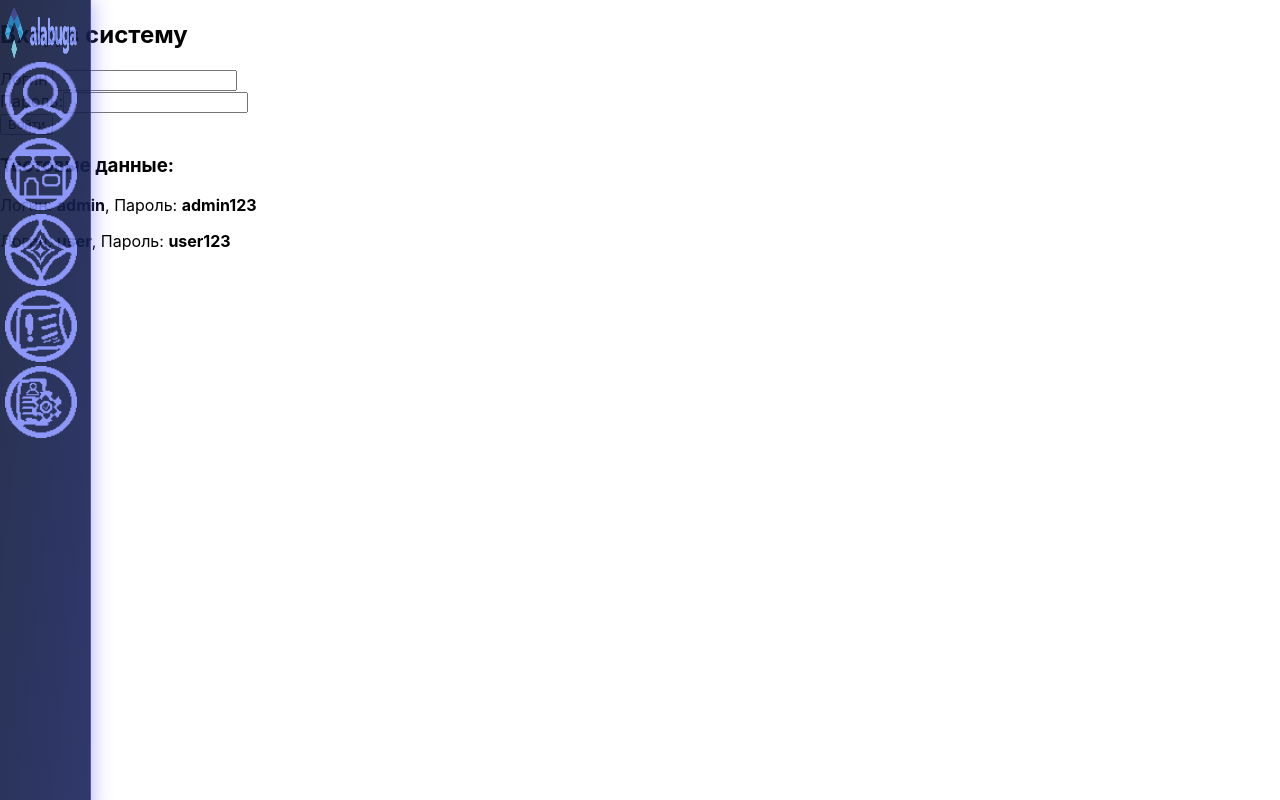
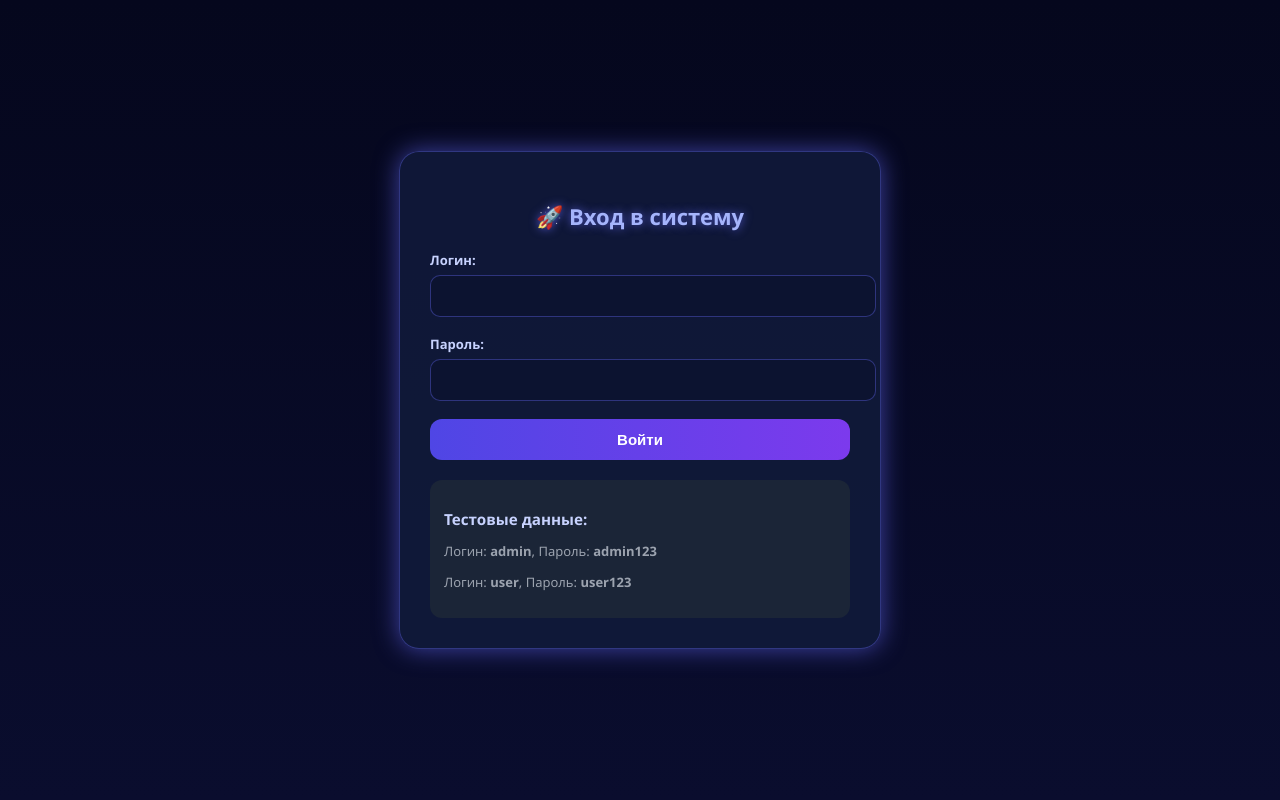
Before and after one commit to LismondT/Hacatone, a React (Create React App) app: page /login in a window 1280 px wide. Built offline with nearby package versions, Linux system fonts and the light colour scheme.

Commit message:
логин

```diff
--- a/src/App.js
+++ b/src/App.js
@@ -2,6 +2,7 @@
 import './App.css';
 import Cabinet from './pages/user/cabinet/cabinet.jsx';
 import { BrowserRouter as Router, Routes, Route } from 'react-router-dom';
+import { useLocation } from 'react-router-dom';
 import LeftBar from './components/leftBar/leftBar.jsx';
 import ShopPage from './pages/user/shop/shop.jsx';
 import ArtefactsPage from './pages/user/artefact/artefact.jsx';
@@ -12,49 +13,61 @@ import MissionPage from './pages/user/missionPage/MissionPage.jsx';
 import CreateMission from './pages/hr/mission/Mission.jsx';
 import OnboardingPage from './pages/user/onboarding/onboarding.jsx';
 
-function App() {
+function Layout() {
+  const location = useLocation();
+  const hideLeftBarRoutes = ["/login"]; // страницы, где скрываем LeftBar
+  const shouldHideLeftBar = hideLeftBarRoutes.includes(location.pathname);
+
   return (
-    <Router>
     <div className="App">
-        <LeftBar />
+      {!shouldHideLeftBar && <LeftBar />}
       <Routes>
         <Route
-						path='/login'
+          path="/login"
           element={
             <ProtectedRoute requireAuth={false}>
               <LoginForm />
             </ProtectedRoute>
-            } />
+          }
+        />
         <Route
-						path='/'
+          path="/"
           element={
             <ProtectedRoute>
               <OnboardingPage />
             </ProtectedRoute>
-					} />
+          }
+        />
         <Route
-						path='/cabinet'
+          path="/cabinet"
           element={
             <ProtectedRoute>
               <Cabinet />
             </ProtectedRoute>
-						} />
+          }
+        />
         <Route
-						path='/shop'
+          path="/shop"
           element={
             <ProtectedRoute>
               <ShopPage />
             </ProtectedRoute>
-						} />
-          <Route path='/artefacts' element={<ArtefactsPage />} />
-					<Route path='/missionsList' element={<MissionsListPage />} />
-					<Route path='/missionsList/:id' element={<MissionPage />} />
-					<Route path='/onboarding' element={<OnboardingPage />} />
-		  <Route path='/hr/create-mission' element={<CreateMission />} />
+          }
+        />
+        <Route path="/artefacts" element={<ArtefactsPage />} />
+        <Route path="/missionsList" element={<MissionsListPage />} />
+        <Route path="/missionsList/:id" element={<MissionPage />} />
+        <Route path="/onboarding" element={<OnboardingPage />} />
+        <Route path="/hr/create-mission" element={<CreateMission />} />
       </Routes>
     </div>
+  );
+}
+
+export default function App() {
+  return (
+    <Router>
+      <Layout />
     </Router>
   );
 }
-
-export default App;
--- /dev/null
+++ b/src/pages/login/LoginForm.css
@@ -0,0 +1,113 @@
+/* Общий фон */
+.login-page {
+  min-height: 100vh;
+  background: linear-gradient(to bottom, #05071d, #0a0d2e);
+  display: flex;
+  align-items: center;
+  justify-content: center;
+  color: white;
+  font-family: 'Segoe UI', sans-serif;
+  width: 100%;
+}
+
+/* Контейнер */
+.login-box {
+  background: rgba(17, 26, 58, 0.9);
+  border: 1px solid rgba(99, 102, 241, 0.4);
+  border-radius: 20px;
+  padding: 30px;
+  width: 100%;
+  max-width: 420px;
+  box-shadow: 0 0 25px rgba(99, 102, 241, 0.6);
+}
+
+/* Заголовок */
+.login-title {
+  font-size: 22px;
+  font-weight: bold;
+  text-align: center;
+  margin-bottom: 20px;
+  color: #a5b4fc;
+  text-shadow: 0 0 10px rgba(99, 102, 241, 0.8);
+}
+
+/* Ошибка */
+.login-error {
+  margin-bottom: 16px;
+  padding: 12px;
+  background: rgba(239, 68, 68, 0.2);
+  border: 1px solid #ef4444;
+  color: #fca5a5;
+  border-radius: 10px;
+  text-align: center;
+}
+
+/* Поля */
+.form-group {
+  margin-bottom: 18px;
+}
+
+.form-group label {
+  display: block;
+  font-size: 13px;
+  font-weight: 600;
+  color: #c7d2fe;
+  margin-bottom: 6px;
+}
+
+.form-group input {
+  width: 100%;
+  padding: 12px;
+  border-radius: 10px;
+  border: 1px solid rgba(99, 102, 241, 0.4);
+  background: #0c1330;
+  color: white;
+  font-size: 14px;
+  outline: none;
+  transition: 0.25s;
+}
+
+.form-group input:focus {
+  border-color: #6366f1;
+  box-shadow: 0 0 12px rgba(99, 102, 241, 0.6);
+}
+
+/* Кнопка */
+.login-btn {
+  width: 100%;
+  padding: 12px;
+  border-radius: 12px;
+  border: none;
+  background: linear-gradient(to right, #4f46e5, #7c3aed);
+  color: white;
+  font-size: 15px;
+  font-weight: bold;
+  cursor: pointer;
+  transition: 0.25s;
+}
+
+.login-btn:hover {
+  background: linear-gradient(to right, #4338ca, #6d28d9);
+  box-shadow: 0 0 15px rgba(139, 92, 246, 0.7);
+}
+
+.login-btn:disabled {
+  opacity: 0.6;
+  cursor: not-allowed;
+}
+
+/* Тестовые данные */
+.test-data {
+  margin-top: 20px;
+  padding: 14px;
+  background: rgba(31, 41, 55, 0.8);
+  border-radius: 12px;
+  font-size: 13px;
+  color: #9ca3af;
+}
+
+.test-data h3 {
+  font-weight: bold;
+  color: #c7d2fe;
+  margin-bottom: 8px;
+}
--- a/src/pages/login/LoginPage.jsx
+++ b/src/pages/login/LoginPage.jsx
@@ -1,7 +1,7 @@
-// components/LoginForm.jsx
 import { useState } from 'react';
 import { useAuth } from '../../components/context/AuthContext';
 import { useLocation, useNavigate } from 'react-router-dom';
+import './LoginForm.css';
 
 const LoginForm = () => {
   const [login, setLogin] = useState('');
@@ -12,7 +12,6 @@ const LoginForm = () => {
   const navigate = useNavigate();
   const location = useLocation();
 
-  // Откуда пришли - для редиректа обратно
   const from = location.state?.from?.pathname || '/';
 
   const handleSubmit = async (e) => {
@@ -23,68 +22,53 @@ const LoginForm = () => {
       await authLogin(login, password);
       navigate(from, { replace: true });
     } catch (err) {
-      // Ошибка уже установлена в контексте
+      // ошибка уже установлена в контексте
     } finally {
       setIsSubmitting(false);
     }
   };
 
   return (
-    <div className="max-w-md mx-auto mt-8 p-6 bg-white rounded-lg shadow-md">
-      <h2 className="text-2xl font-bold mb-6">Вход в систему</h2>
+    <div className="login-page">
+      <div className="login-box">
+        <h2 className="login-title">🚀 Вход в систему</h2>
 
-      {error && (
-        <div className="mb-4 p-3 bg-red-100 border border-red-400 text-red-700 rounded">
-          {error}
-        </div>
-      )}
+        {error && <div className="login-error">{error}</div>}
 
         <form onSubmit={handleSubmit}>
-        <div className="mb-4">
-          <label className="block text-gray-700 text-sm font-bold mb-2">
-            Логин:
-          </label>
+          <div className="form-group">
+            <label>Логин:</label>
             <input
               type="text"
               value={login}
               onChange={(e) => setLogin(e.target.value)}
-            className="w-full px-3 py-2 border border-gray-300 rounded-md focus:outline-none focus:ring-2 focus:ring-blue-500"
               required
             />
           </div>
 
-        <div className="mb-6">
-          <label className="block text-gray-700 text-sm font-bold mb-2">
-            Пароль:
-          </label>
+          <div className="form-group">
+            <label>Пароль:</label>
             <input
               type="password"
               value={password}
               onChange={(e) => setPassword(e.target.value)}
-            className="w-full px-3 py-2 border border-gray-300 rounded-md focus:outline-none focus:ring-2 focus:ring-blue-500"
               required
             />
           </div>
 
-        <button
-          type="submit"
-          disabled={isSubmitting}
-          className="w-full bg-blue-500 hover:bg-blue-700 text-white font-bold py-2 px-4 rounded focus:outline-none focus:shadow-outline disabled:opacity-50"
-        >
+          <button type="submit" disabled={isSubmitting} className="login-btn">
             {isSubmitting ? 'Вход...' : 'Войти'}
           </button>
         </form>
 
-      {/* Тестовые данные для разработки */}
         {process.env.NODE_ENV === 'development' && (
-        <div className="mt-6 p-4 bg-gray-100 rounded-md">
-          <h3 className="font-bold mb-2">Тестовые данные:</h3>
-          <div className="text-sm">
+          <div className="test-data">
+            <h3>Тестовые данные:</h3>
             <p>Логин: <strong>admin</strong>, Пароль: <strong>admin123</strong></p>
             <p>Логин: <strong>user</strong>, Пароль: <strong>user123</strong></p>
           </div>
+        )}
       </div>
-      )}
     </div>
   );
 };
```
Lines whose indentation alone changed are shown as unchanged.
